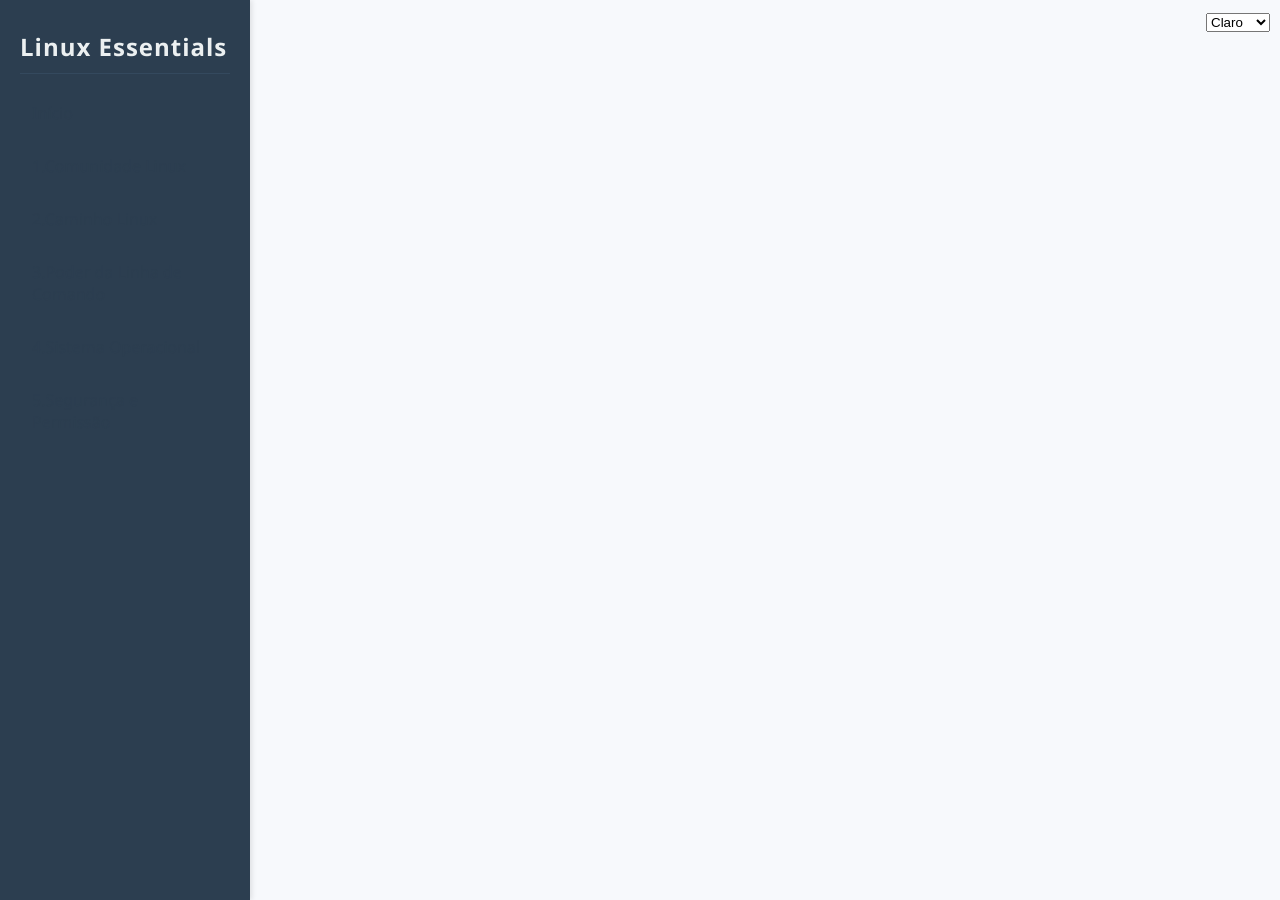
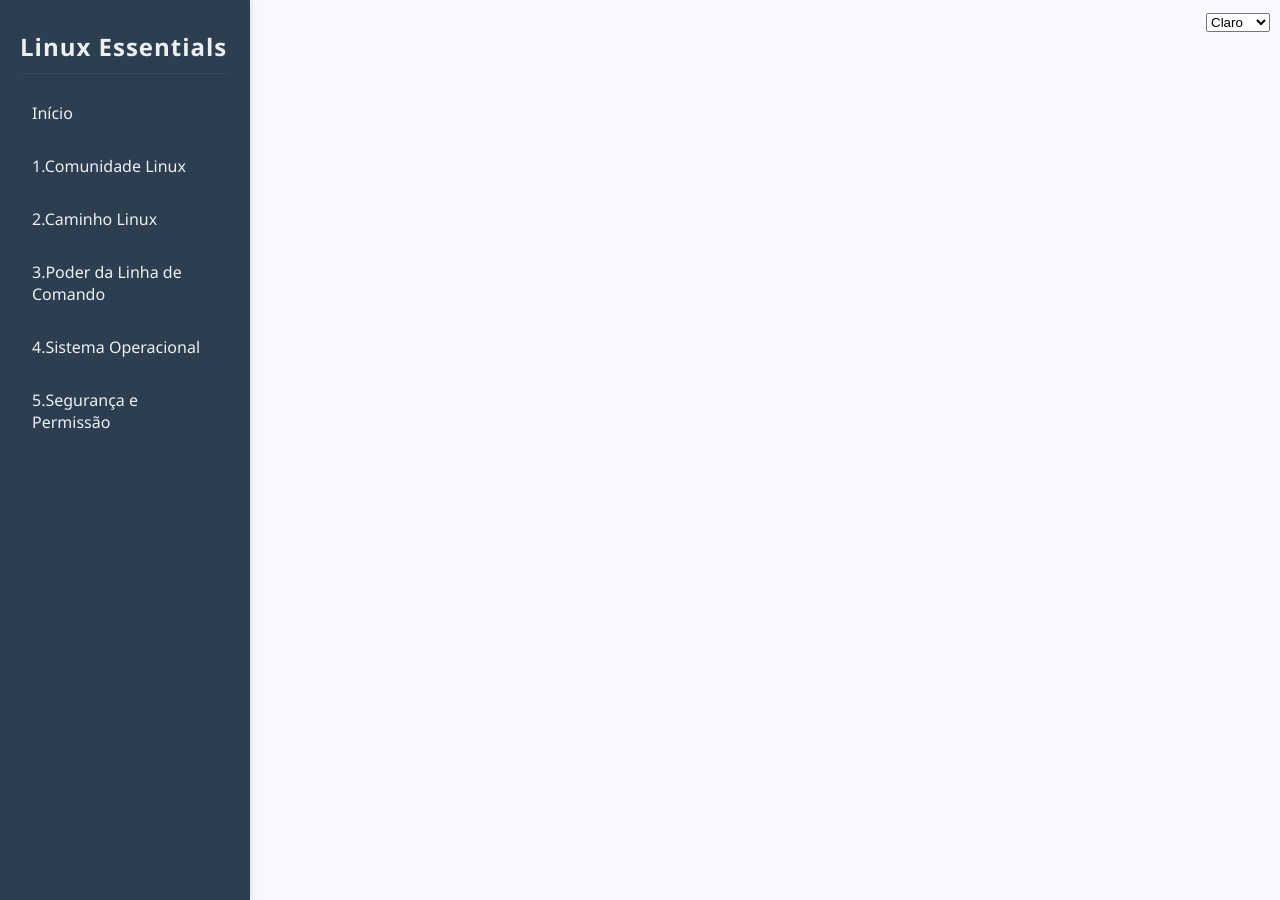
Before and after one commit to jocelinoFG017/linux-essentials, a Jekyll site: the page built from 02-udemy-course/README.md, in a window 1280 px wide and 900 px high. Built offline with Jekyll 4.4.1, drawn with Linux system fonts in a browser that asks for light colours; nearby versions of some CDN libraries; our own code applies the rules of GitHub Pages for plain Markdown files; some of the changed text lies outside the part shown.

Commit message:
fix: corrige cores do menu lateral no tema claro

```diff
--- a/_config.yml
+++ b/_config.yml
@@ -5,4 +5,4 @@
 kramdown:
   input: GFM
   hard_wrap: true
-github_pages_version: 0.25
+github_pages_version: 0.26
--- a/assets/css/themes.css
+++ b/assets/css/themes.css
@@ -2,8 +2,8 @@
 .light-theme {
   --bg-color: #f7f9fc;
   --text-color: #333;
-  --link-color: #2c3e50;
-  --link-bg: #fff;
+  --link-color: #ecf0f1;
+  --link-bg: #34495e;
   --link-hover-color: #fff;
   --link-hover-bg: #2c3e50;
   --sidebar-bg: #2c3e50;
```
